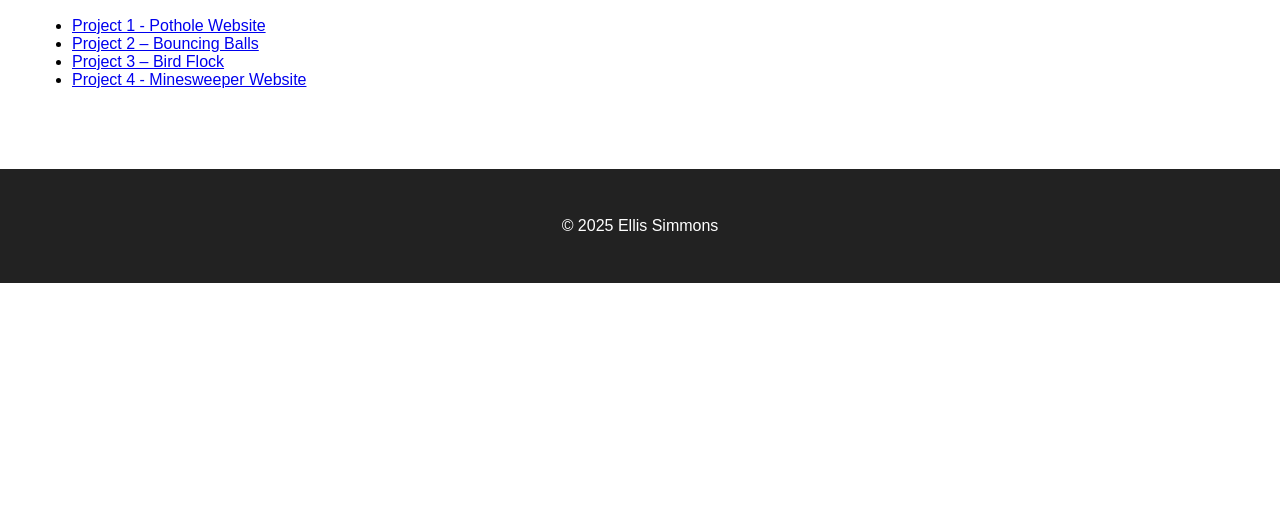
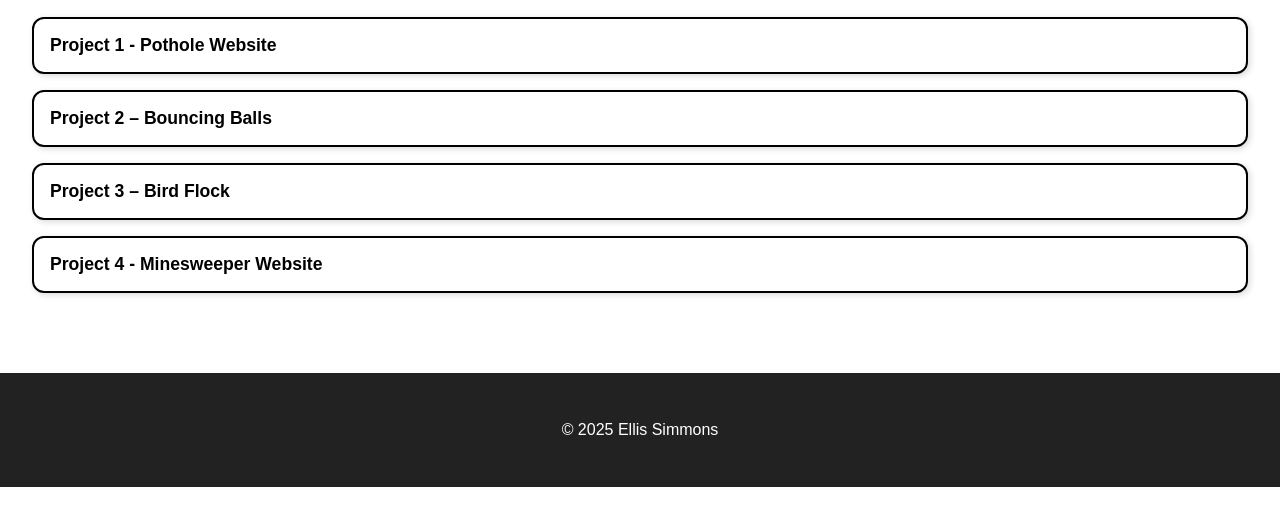
Before and after one commit to esimmons1/esimmons1.github.io, a plain HTML site: page programming.html in a window 1280 px wide. Shown: the part 165-690 px from the top of the page. Drawn offline with Linux system fonts and the light colour scheme.

Commit message:
Update style.css
added cards for project page

```diff
--- a/style.css
+++ b/style.css
@@ -112,3 +112,36 @@ footer {
 .close:hover {
   color: #bbb;
 }
+
+/* Programming Project Cards */
+#programming ul {
+  list-style-type: none;
+  padding: 0;
+}
+
+#programming li {
+  background-color: var(--bgColor);
+  border: 2px solid var(--textColor);
+  border-radius: 12px;
+  margin: 1rem 0;
+  padding: 1rem;
+  transition: transform 0.2s, box-shadow 0.2s, border-color 0.2s;
+  box-shadow: 2px 2px 6px rgba(0, 0, 0, 0.15);
+}
+
+#programming li:hover {
+  transform: scale(1.03);
+  box-shadow: 4px 4px 12px rgba(0, 0, 0, 0.2);
+  border-color: #0077ff;
+}
+
+#programming a {
+  text-decoration: none;
+  color: var(--textColor);
+  font-weight: bold;
+  font-size: 1.1rem;
+}
+
+#programming a:hover {
+  color: #0077ff;
+}
```
